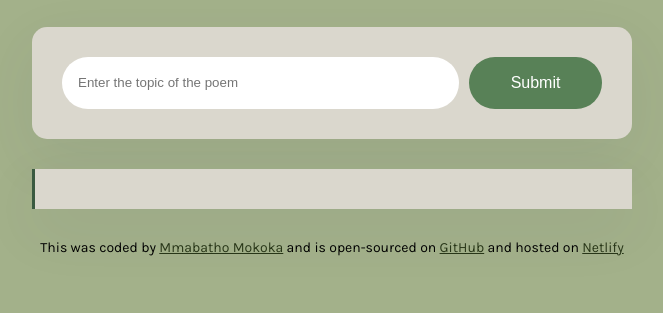
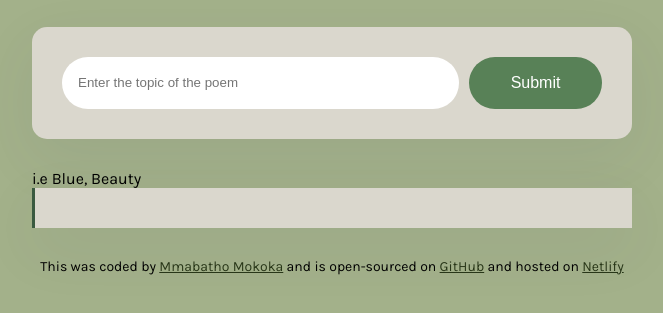
Before and after one commit to Atho1218/poem-generator, a plain HTML site: page index.html in a window 1280 px wide. Shown: the part 177-490 px from the top of the page, without its empty margins (308-971 px from the left). Drawn offline with nearby package versions, Linux system fonts and the light colour scheme.

Commit message:
added a hidden class

```diff
--- a/index.html
+++ b/index.html
@@ -22,6 +22,7 @@
       </header>
 
       <main>
+        <div class="form-container">
           <form id="poem-generator-form">
             <input
               type="text"
@@ -33,7 +34,9 @@
             />
             <input type="submit" class="submit-button" />
           </form>
-        <div class="poem" id="poem"></div>
+          <div class="hint">i.e Blue, Beauty</div>
+        </div>
+        <div class="poem hidden" id="poem"></div>
       </main>
 
       <footer>
```
Lines whose indentation alone changed are shown as unchanged.
